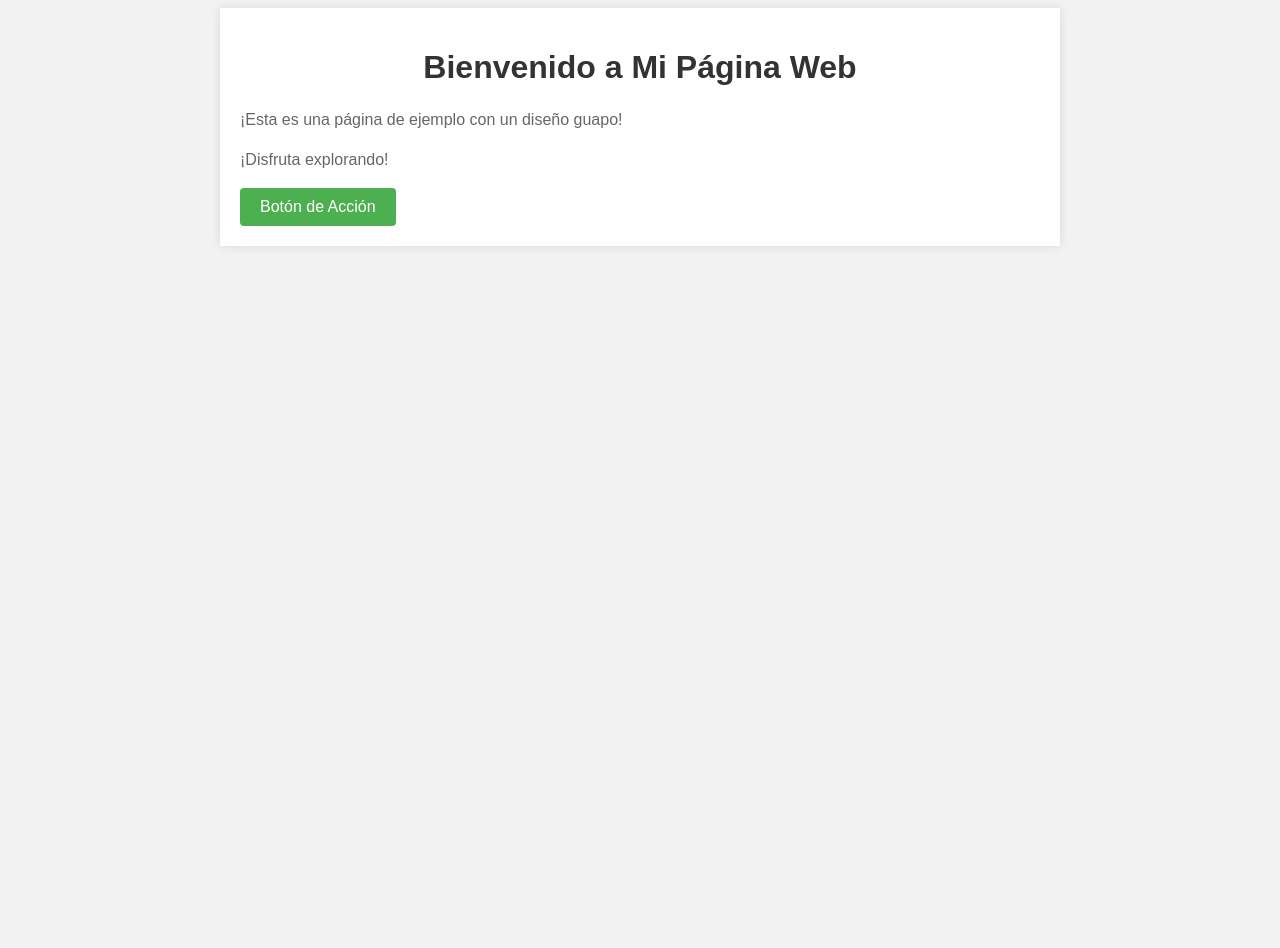
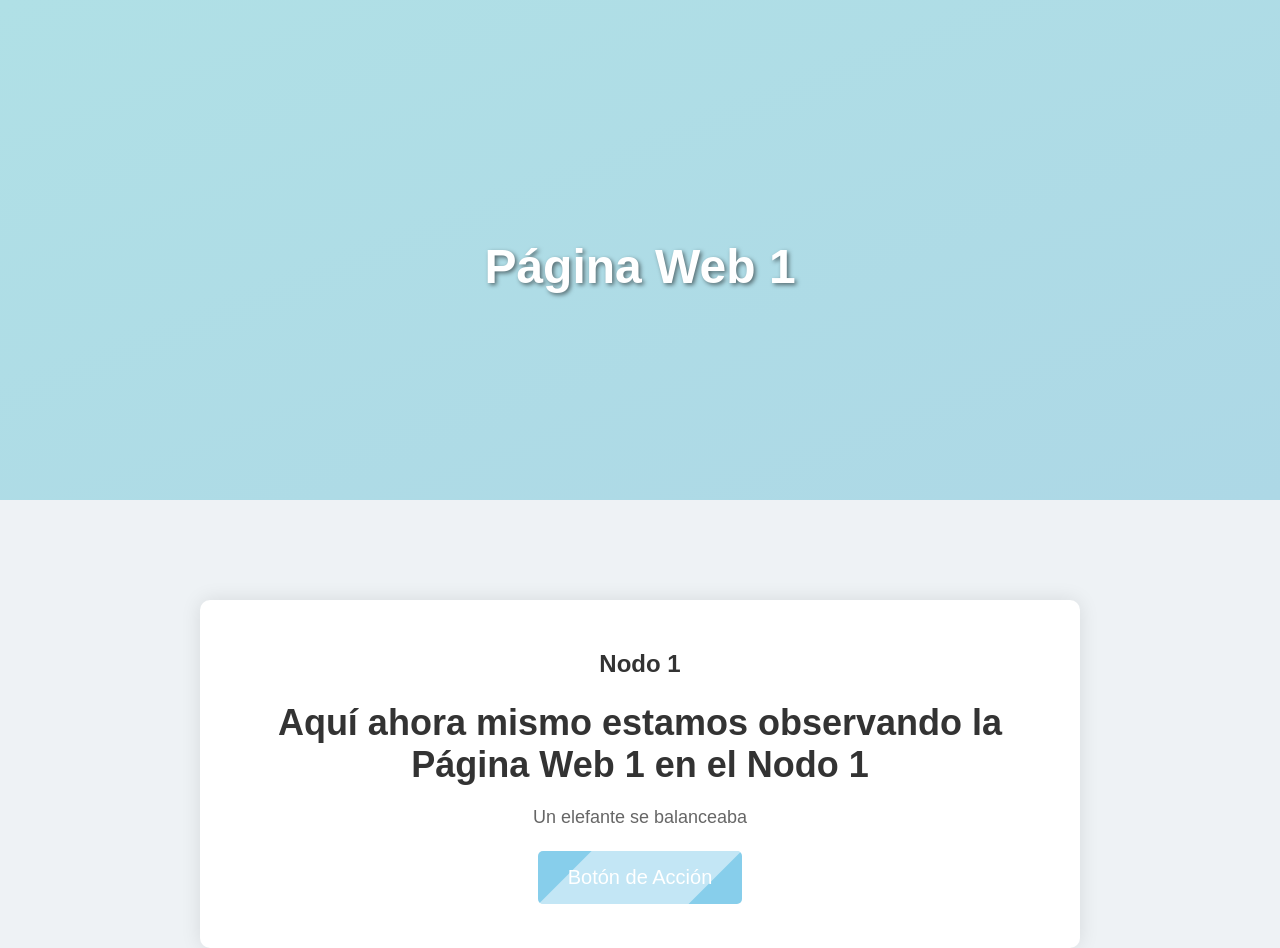
Before and after one commit to srivjim/Haproxy-Node1, a plain HTML site: page nginx/web1/index.html in a window 1280 px wide. Before the commit the page ends 800 px from the top, so only its background shows below. Drawn offline with Linux system fonts and the light colour scheme.

Commit message:
Update index.html

```diff
--- a/nginx/web1/index.html
+++ b/nginx/web1/index.html
@@ -1,51 +1,112 @@
 <!DOCTYPE html>
 <html>
 <head>
-    <title>Mi Página Web</title>
+    <meta charset="UTF-8">
+    <title>Página Web 1</title>
     <style>
         body {
-            background-color: #f2f2f2;
+            background-color: #eef2f5;
             font-family: Arial, sans-serif;
+            margin: 0;
+            padding: 0;
         }
 
         .container {
             max-width: 800px;
             margin: 0 auto;
-            padding: 20px;
-            background-color: #fff;
-            box-shadow: 0 0 10px rgba(0, 0, 0, 0.1);
+            padding: 40px;
+            background-color: #ffffff;
+            box-shadow: 0 0 20px rgba(0, 0, 0, 0.1);
+            text-align: center;
+            border-radius: 10px;
+            margin-top: 100px;
         }
 
         h1 {
-            color: #333;
-            text-align: center;
+            color: #333333;
+            font-size: 36px;
+            margin-bottom: 10px;
+        }
+
+        h2 {
+            color: #333333;
+            font-size: 24px;
+            margin-top: 10px;
         }
 
         p {
-            color: #666;
+            color: #666666;
+            font-size: 18px;
             line-height: 1.5;
+            margin-bottom: 20px;
         }
 
         .btn {
             display: inline-block;
-            padding: 10px 20px;
-            background-color: #4CAF50;
-            color: #fff;
+            padding: 15px 30px;
+            background-color: #87CEEB;
+            color: #ffffff;
+            font-size: 20px;
             text-decoration: none;
-            border-radius: 4px;
+            border-radius: 5px;
             transition: background-color 0.3s;
+            position: relative;
+            overflow: hidden;
         }
 
         .btn:hover {
-            background-color: #45a049;
+            background-color: #6495ED;
+        }
+
+        .btn::before {
+            content: "";
+            position: absolute;
+            top: -50%;
+            left: -50%;
+            width: 200%;
+            height: 200%;
+            background-color: rgba(255, 255, 255, 0.5);
+            transform: rotate(-45deg);
+            transition: transform 0.6s ease;
+            pointer-events: none;
+            z-index: 1;
+        }
+
+        .btn:hover::before {
+            transform: translateX(100%) translateY(100%) rotate(-45deg);
+        }
+
+        .portada {
+            background: linear-gradient(to bottom right, #b0e0e6, #add8e6);
+            height: 500px;
+            display: flex;
+            align-items: center;
+            justify-content: center;
+            margin-bottom: 30px;
+        }
+
+        .portada h1 {
+            color: #333333;
+            font-size: 48px;
+            text-shadow: 2px 2px 4px rgba(0, 0, 0, 0.5);
+            margin-bottom: 0;
+        }
+
+        .elefante {
+            font-size: 24px;
+            font-weight: bold;
+            margin-top: 40px;
         }
     </style>
 </head>
 <body>
+    <div class="portada">
+        <h1 style="color: #ffffff;">Página Web 1</h1>
+    </div>
     <div class="container">
-        <h1>Bienvenido a Mi Página Web</h1>
-        <p>¡Esta es una página de ejemplo con un diseño guapo!</p>
-        <p>¡Disfruta explorando!</p>
+        <h2>Nodo 1</h2>
+        <h1>Aquí ahora mismo estamos observando la Página Web 1 en el Nodo 1</h1>
+        <p>Un elefante se balanceaba</p>
         <a href="#" class="btn">Botón de Acción</a>
     </div>
 </body>
```
